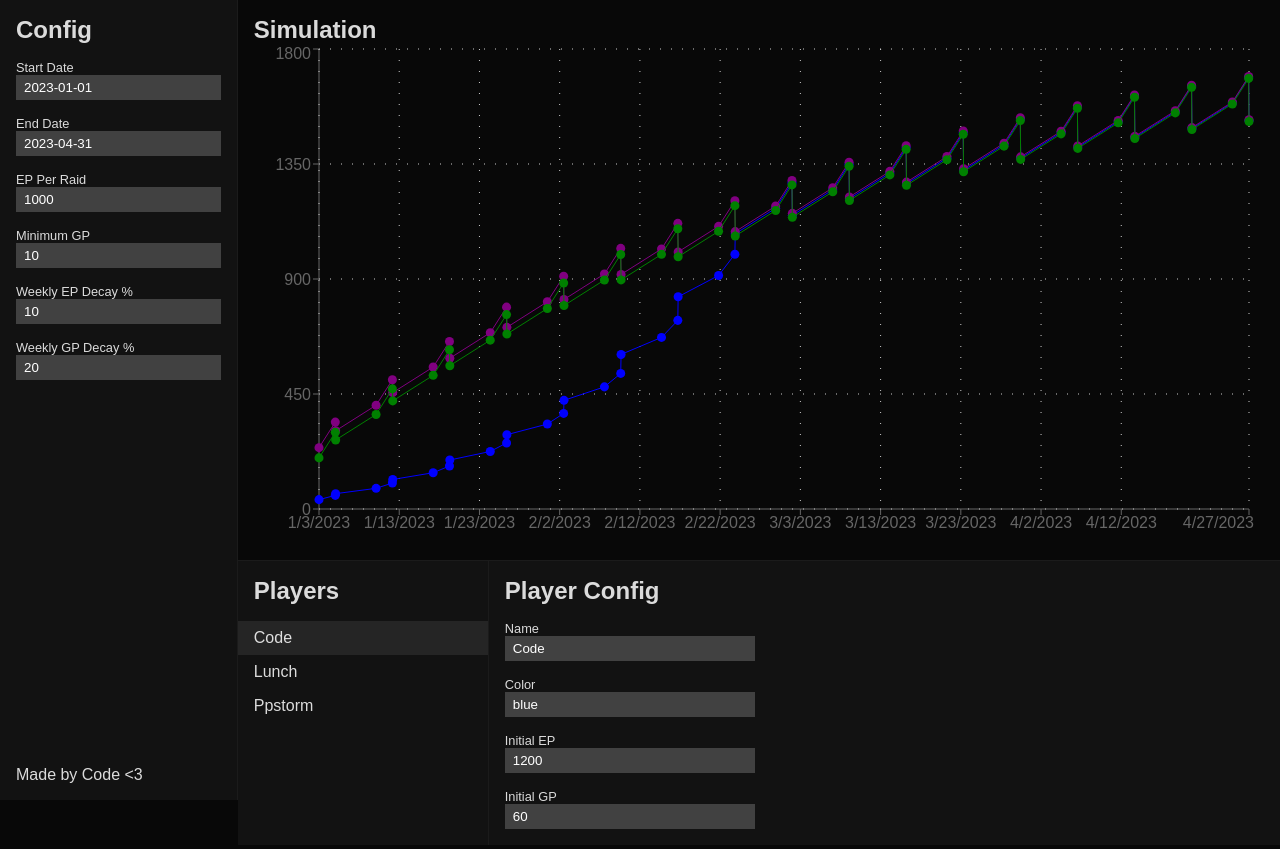
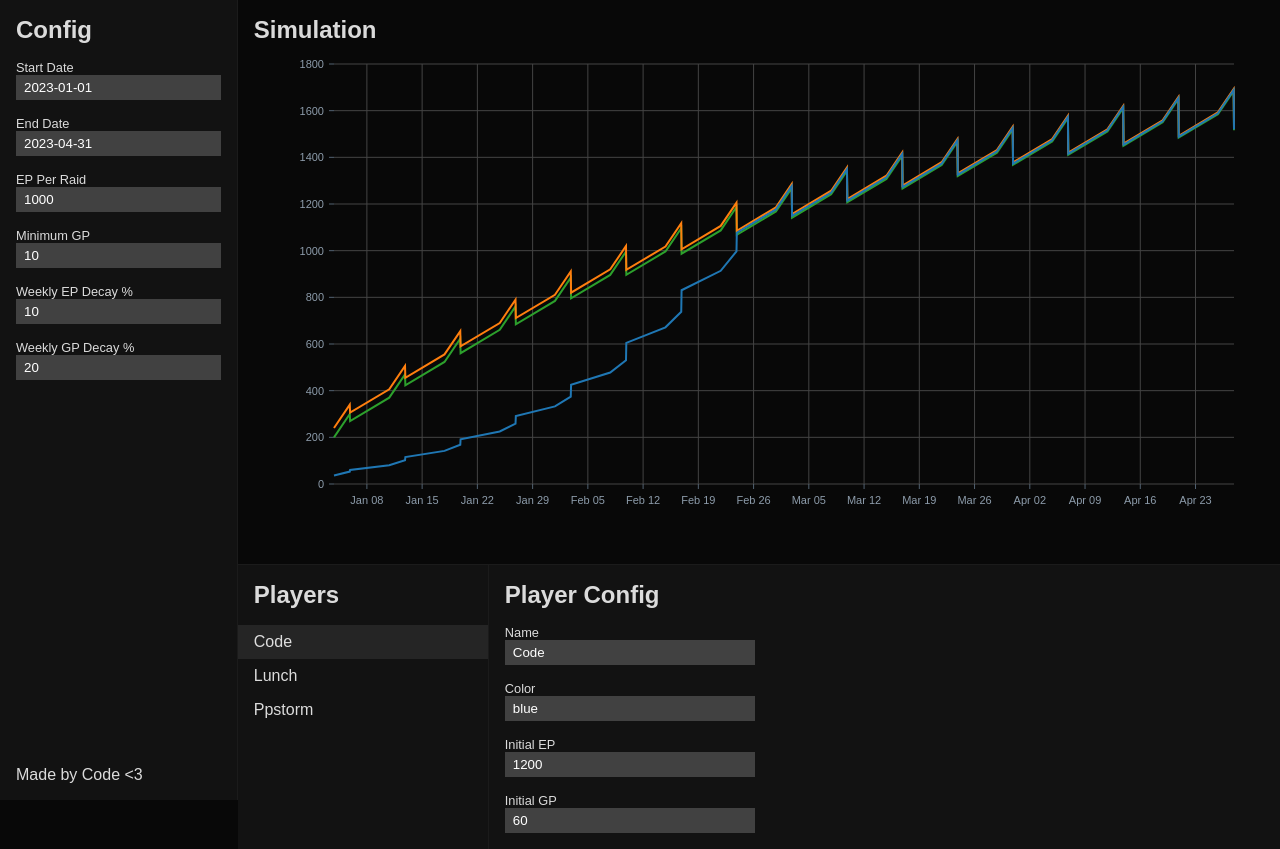
Before and after one commit to thecodeboss/epgp-simulator, a React (Create React App) app: page / in a window 1280 px wide. Shown: the top 849 px of the page. Built offline with nearby package versions, Linux system fonts and the light colour scheme.

Commit message:
Fully commit to Nivo

```diff
--- a/package.json
+++ b/package.json
@@ -27,12 +27,11 @@
     ]
   },
   "dependencies": {
-    "@ant-design/icons": "^5.0.1",
-    "antd": "^5.4.7",
+    "@nivo/core": "^0.83.0",
+    "@nivo/line": "^0.83.0",
     "react": "^18.2.0",
     "react-dom": "^18.2.0",
     "react-scripts": "5.0.1",
-    "recharts": "^2.6.2",
     "typescript": "^4.9.5",
     "uuid": "^9.0.0",
     "web-vitals": "^2.1.4"
--- a/src/components/Chart.tsx
+++ b/src/components/Chart.tsx
@@ -1,8 +1,6 @@
+import { Line } from '@nivo/line';
 import { FC } from 'react';
-import { CartesianGrid, Scatter, ScatterChart, Tooltip, XAxis, YAxis } from 'recharts';
 import { DataPoint } from '../utils/simulate';
-import { Config } from '../utils/types';
-import { CustomTooltip } from './CustomTooltip';
 
 interface Simulation {
   color: string;
@@ -14,33 +12,80 @@ interface ChartProps {
   simulations: Simulation[];
 }
 
-const formatData = (data: any): any => {
-  return data.map((d: any) => ({ ...d, x: d.date.getTime() }));
+const commonProperties = {
+  width: 1000,
+  height: 500,
+  margin: { top: 20, right: 20, bottom: 60, left: 80 },
+  animate: true,
+  enableSlices: 'x',
 };
 
 export const Chart: FC<ChartProps> = ({ simulations }) => {
   return (
-    <ScatterChart width={1000} height={500}>
-      <XAxis
-        type="number"
-        dataKey="x"
-        name="date"
-        domain={['dataMin', 'dataMax']}
-        tickFormatter={(val) => new Date(val).toLocaleDateString('en-US')}
-        tickCount={13}
-      />
-      <YAxis type="number" dataKey="pr" />
-      <CartesianGrid strokeDasharray="1 10" />
-      <Tooltip content={<CustomTooltip />} />
-      {simulations.map((simulation) => (
-        <Scatter
-          key={simulation.name}
-          name={simulation.name}
-          data={formatData(simulation.data)}
-          line
-          fill={simulation.color}
-        />
-      ))}
-    </ScatterChart>
+    <Line
+      {...commonProperties}
+      colors={{ scheme: 'category10' }}
+      data={simulations.map((simulation) => ({
+        id: simulation.name,
+        data: simulation.data.map((d) => ({ x: d.date, y: d.pr })),
+      }))}
+      xScale={{
+        type: 'time',
+        format: '%Y-%m-%d',
+        useUTC: false,
+        precision: 'hour',
+      }}
+      xFormat="time:%Y-%m-%d"
+      yScale={{ type: 'linear' }}
+      axisBottom={{
+        format: '%b %d',
+        tickValues: 'every 1 week',
+        legendOffset: -12,
+      }}
+      curve="linear"
+      pointSize={4}
+      pointBorderWidth={1}
+      pointColor={{ theme: 'background' }}
+      pointBorderColor={{ from: 'serieColor' }}
+      useMesh={true}
+      enableSlices="x"
+      theme={{
+        axis: {
+          domain: {
+            line: {
+              strokeWidth: 0,
+              stroke: '#526271',
+            },
+          },
+          ticks: {
+            line: {
+              strokeWidth: 1,
+              stroke: '#526271',
+            },
+            text: {
+              fill: '#8d9cab',
+              fontSize: 11,
+            },
+          },
+          legend: {
+            text: {
+              fill: '#ccd7e2',
+              fontSize: 13,
+              fontWeight: 500,
+            },
+          },
+        },
+        grid: {
+          line: {
+            stroke: '#444',
+          },
+        },
+        tooltip: {
+          container: {
+            color: 'black',
+          },
+        },
+      }}
+    />
   );
 };
--- a/src/components/CustomTooltip.tsx
+++ /dev/null
@@ -1,17 +0,0 @@
-import { Card } from 'antd';
-import type { FC } from 'react';
-import type { TooltipProps } from 'recharts';
-
-export const CustomTooltip: FC = ({ active, payload }: TooltipProps<number, string>) => {
-  if (active && payload && payload.length) {
-    return (
-      <Card>
-        <div style={{ display: 'flex', flexDirection: 'column' }}>
-          <span>{new Date(payload[0].value!).toLocaleDateString('en-US')}</span>
-          <span>{payload[0].payload.note}</span>
-        </div>
-      </Card>
-    );
-  }
-  return null;
-};
--- a/src/components/Simulation.tsx
+++ b/src/components/Simulation.tsx
@@ -23,6 +23,7 @@ export const Simulation: FC<SimulationProps> = ({ config, players }) => {
   return (
     <div style={{ padding: '1rem', height: '532px' }}>
       <h2>Simulation</h2>
+      {/* <Chart simulations={simulations} /> */}
       <Chart simulations={simulations} />
     </div>
   );
--- a/src/utils/simulate.ts
+++ b/src/utils/simulate.ts
@@ -18,7 +18,7 @@ export interface DataPoint {
 }
 
 const calculatePR = (ep: number, gp: number): number => {
-  return ep / (gp !== 0 ? gp : 1);
+  return Math.round((10 * ep) / (gp !== 0 ? gp : 1)) / 10;
 };
 
 const decay = (value: number, percent: number): number => {
```
Also changed, not shown: 1 other file (tests, documents, lock files or other folders).
